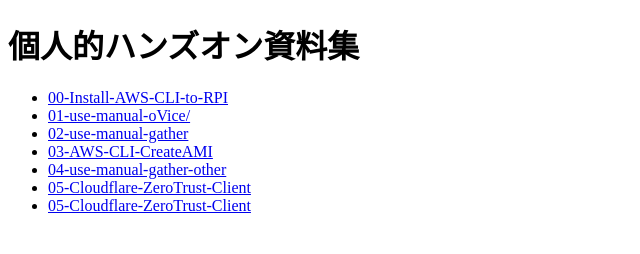
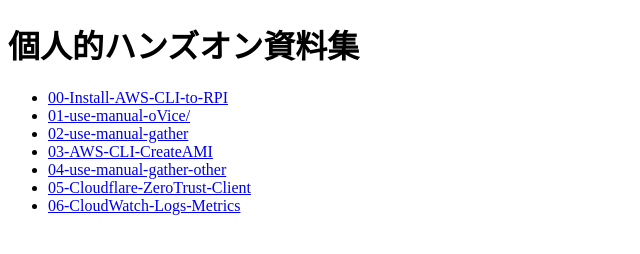
Before and after one commit to midnight480/midnight480.github.io, a plain HTML site: page index.html in a window 1280 px wide. Shown: the full height of the page, 0-640 px from the left. Drawn offline with Linux system fonts and the light colour scheme.

Commit message:
miss name , update

```diff
--- a/index.html
+++ b/index.html
@@ -14,7 +14,7 @@
             <li><a href="https://midnight480.github.io/handson-manual/03-AWS-CLI-CreateAMI/web/">03-AWS-CLI-CreateAMI</a></li>
             <li><a href="https://midnight480.github.io/handson-manual/04-use-manual-gather-other/web/">04-use-manual-gather-other</a></li>
             <li><a href="https://midnight480.github.io/handson-manual/05-Cloudflare-ZeroTrust-Client/web/">05-Cloudflare-ZeroTrust-Client</a></li>
-            <li><a href="https://midnight480.github.io/handson-manual/06-CloudWatch-Logs-Metrics/web/">05-Cloudflare-ZeroTrust-Client</a></li>
+            <li><a href="https://midnight480.github.io/handson-manual/06-CloudWatch-Logs-Metrics/web/">06-CloudWatch-Logs-Metrics</a></li>
         </ul>
     </nav>
 </body>
```
